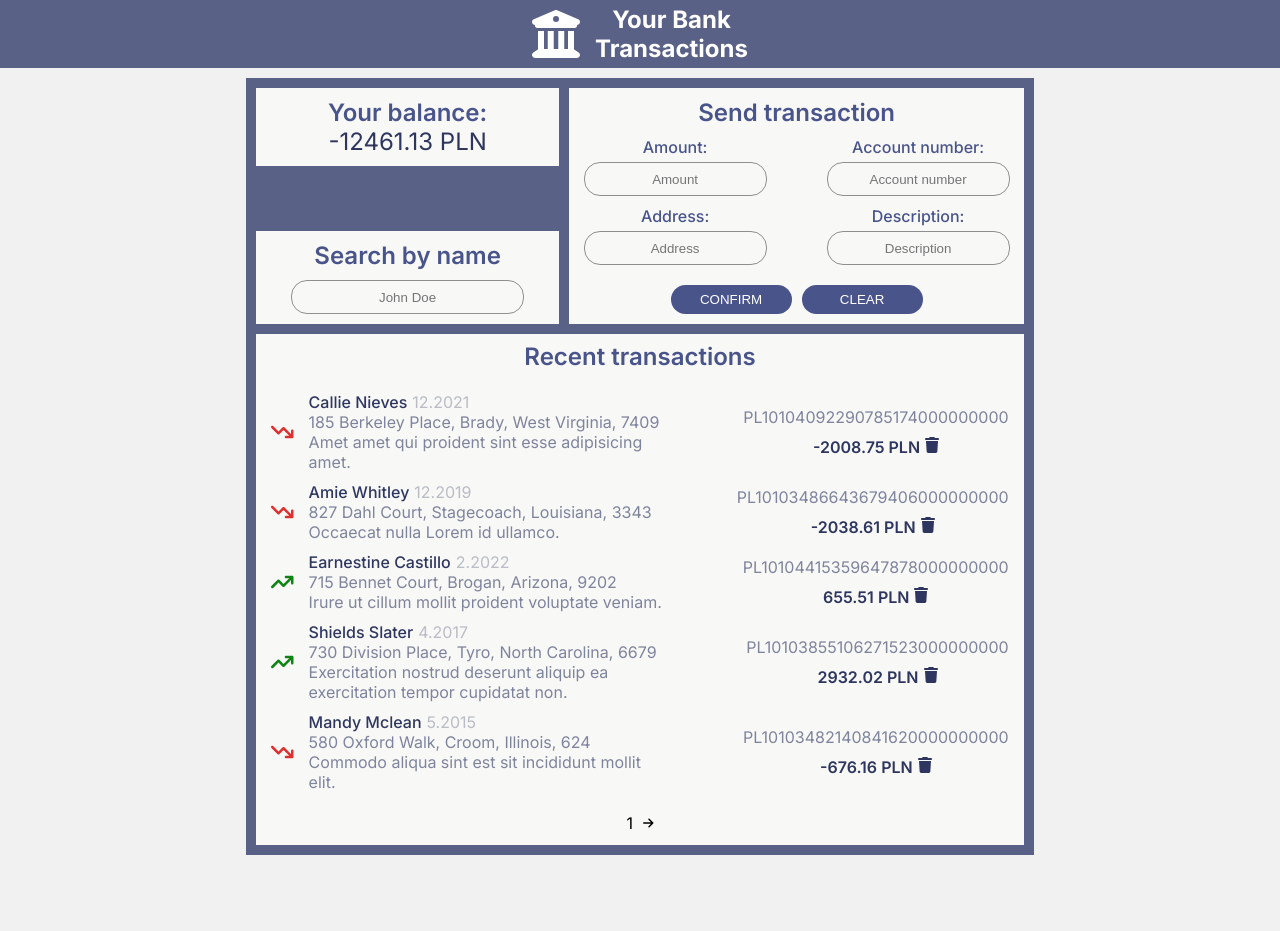
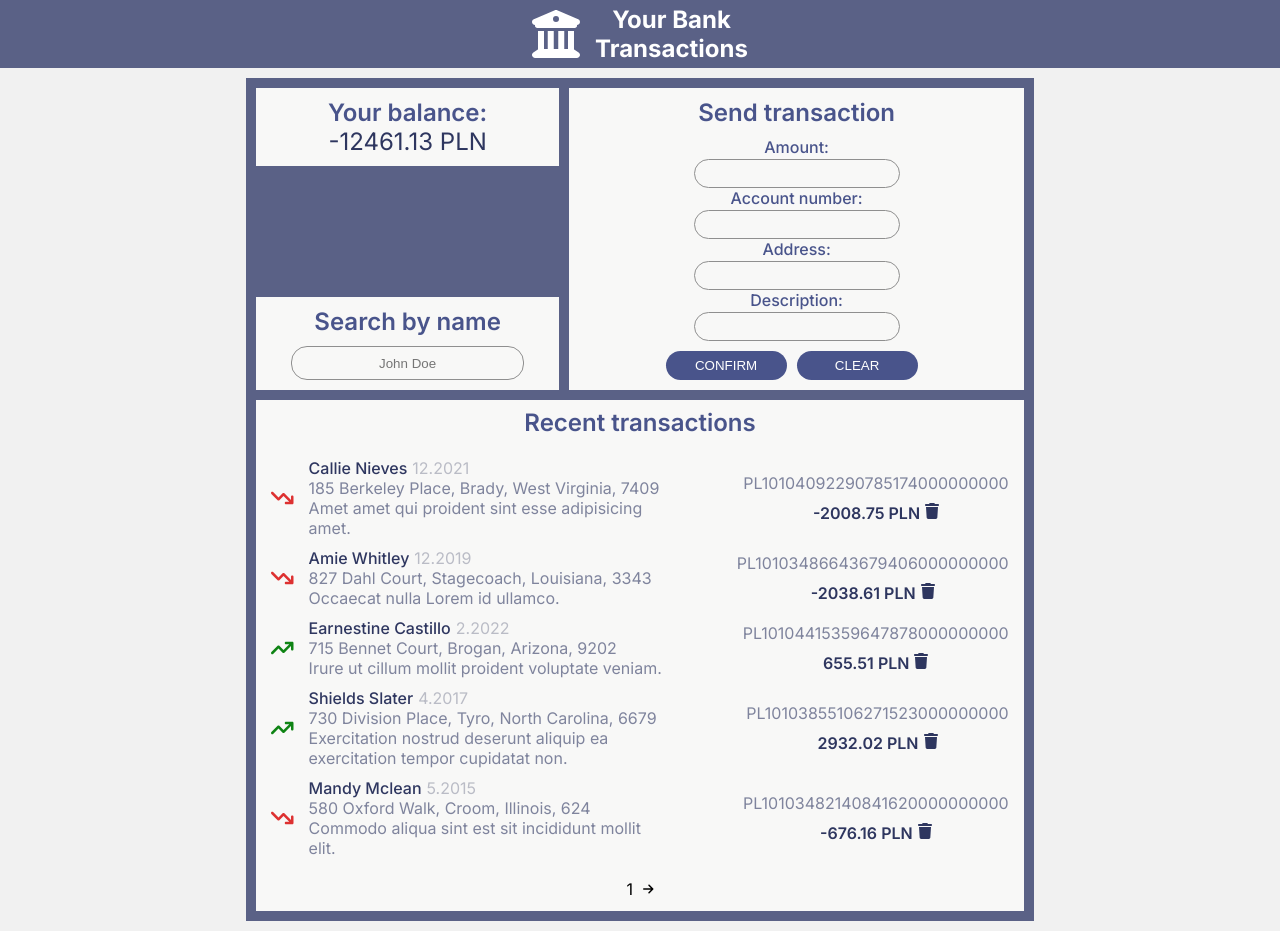
Before and after one commit to zxcvego/bank-transactions, a React (Create React App) app: page / in a window 1280 px wide. Before the commit the page ends 865 px from the top, so only its background shows below. Built offline with nearby package versions, Linux system fonts and the light colour scheme; data requests are answered from the project's data file.

Commit message:
feat: form validation

```diff
--- a/src/components/content/sendtransaction/SendTransaction.module.css
+++ b/src/components/content/sendtransaction/SendTransaction.module.css
@@ -7,19 +7,18 @@
 }
 .form h1 {
 	text-align: center;
-	padding-top: 10px;
+	padding: 10px 0;
 }
 
 .inputs {
 	width: fit-content;
-	margin: 10px auto;
+	margin: 0px auto;
 	display: flex;
 	flex-direction: column;
 }
 
 .row {
 	display: flex;
-	gap: 60px;
 }
 
 .buttons {
@@ -27,7 +26,7 @@
 	justify-content: center;
 	gap: 10px;
 	outline: none;
-	padding-bottom: 10px;
+	padding: 10px 0;
 }
 
 .buttons input:hover {
@@ -42,3 +41,9 @@
 	border: none;
 	border-radius: 16px;
 }
+
+.alert {
+	display: flex;
+	align-items: center;
+	cursor: pointer;
+}
--- a/src/components/content/sendtransaction/SendTransaction.tsx
+++ b/src/components/content/sendtransaction/SendTransaction.tsx
@@ -1,26 +1,120 @@
-import React from "react";
+import React, { useState } from "react";
 import styles from "./SendTransaction.module.css";
 import FormInput from "./form/FormInput";
+export interface FormInputI {
+	name: string;
+	label: string;
+	type: string;
+	value: string;
+	setValue: React.Dispatch<React.SetStateAction<string>>;
+}
 
 const SendTransaction = () => {
+	const [amountVal, setAmountVal] = useState("");
+	const [accountVal, setAccountVal] = useState("");
+	const [addressVal, setAddressVal] = useState("");
+	const [descriptionVal, setDescriptionVal] = useState("");
+	const [isFormValid, setIsFormValid] = useState<null | boolean>(null);
+
+	const inputs = [
+		{
+			name: "amount",
+			label: "Amount",
+			type: "number",
+			value: amountVal,
+			setValue: setAmountVal,
+		},
+		{
+			name: "account",
+			label: "Account number",
+			type: "text",
+			value: accountVal,
+			setValue: setAccountVal,
+		},
+		{
+			name: "address",
+			label: "Address",
+			type: "text",
+			value: addressVal,
+			setValue: setAddressVal,
+		},
+		{
+			name: "description",
+			label: "Description",
+			type: "text",
+			value: descriptionVal,
+			setValue: setDescriptionVal,
+		},
+	];
+
+	const clearInputs = () => {
+		setAmountVal("");
+		setAccountVal("");
+		setAddressVal("");
+		setDescriptionVal("");
+	};
+
+	const validateForm = () => {
+		if (isNaN(+accountVal)) return false;
+		if (Number(amountVal) > 0) if (accountVal !== "") return true;
+		return false;
+	};
+
+	const handleSubmit = (e: any) => {
+		e.preventDefault();
+		const isFormValid = validateForm();
+		if (!isFormValid) {
+			setIsFormValid(false);
+			return;
+		}
+
+		setIsFormValid(true);
+		clearInputs();
+	};
+
+	const showSuccessAlert = () => {
+		return (
+			<div className={styles.alert} onClick={() => setIsFormValid(null)}>
+				Success
+			</div>
+		);
+	};
+
+	const showFailureAlert = () => {
+		return (
+			<div className={styles.alert} onClick={() => setIsFormValid(null)}>
+				<div>Try again</div>
+			</div>
+		);
+	};
+
 	return (
 		<section>
 			<div className={styles.form}>
 				<h1>Send transaction</h1>
-				<form>
+				<form onSubmit={handleSubmit}>
 					<div className={styles.inputs}>
-						<div className={styles.row}>
-							<FormInput name="Amount" maxLength={20} />
-							<FormInput name="Account number" maxLength={20} />
-						</div>
-						<div className={styles.row}>
-							<FormInput name="Address" maxLength={20} />
-							<FormInput name="Description" maxLength={20} />
-						</div>
+						{inputs.map((input, i: number) => (
+							<FormInput key={i} {...input} />
+						))}
 					</div>
 					<div className={styles.buttons}>
-						<input type="button" value="CONFIRM" />
-						<input type="button" value="CLEAR" />
+						<input type="submit" value="CONFIRM" />
+						{isFormValid === null
+							? null
+							: isFormValid
+							? showSuccessAlert()
+							: showFailureAlert()}
+
+						<input
+							type="button"
+							value="CLEAR"
+							onClick={() => {
+								clearInputs();
+								setIsFormValid(null);
+							}}
+						/>
+						<p></p>
 					</div>
 				</form>
 			</div>
--- a/src/components/content/sendtransaction/form/FormInput.module.css
+++ b/src/components/content/sendtransaction/form/FormInput.module.css
@@ -7,11 +7,10 @@
 	display: flex;
 	flex-direction: column;
 	align-items: center;
-	margin-bottom: 10px;
 }
 
 .field label {
-	padding-bottom: 5px;
+	padding-bottom: 2px;
 	color: var(--label);
 	font-weight: 500;
 }
@@ -19,7 +18,8 @@
 .field input {
 	border: 1px solid #8f8f8f;
 	border-radius: 16px;
-	height: 30px;
+	height: 25px;
+	width: 200px;
 	outline: none;
 	text-align: center;
 }
--- a/src/components/content/sendtransaction/form/FormInput.tsx
+++ b/src/components/content/sendtransaction/form/FormInput.tsx
@@ -1,17 +1,21 @@
 import React from "react";
 import styles from "./FormInput.module.css";
+import { FormInputI } from "../SendTransaction";
+const FormInput = ({ label, type, value, setValue }: FormInputI) => {
+	const handleOnChange = (e: React.ChangeEvent<HTMLInputElement>) =>
+		setValue(e.target.value);
 
-const FormInput = ({
-	name,
-	maxLength,
-}: {
-	name: string;
-	maxLength: number;
-}) => {
 	return (
 		<div className={styles.field}>
-			<label>{`${name}:`}</label>
-			<input type="text" placeholder={name} maxLength={maxLength} required />
+			<label>{`${label}:`}</label>
+			<input
+				type={type}
+				min={0}
+				step={0.01}
+				value={value}
+				onChange={handleOnChange}
+				required
+			/>
 		</div>
 	);
 };
```
